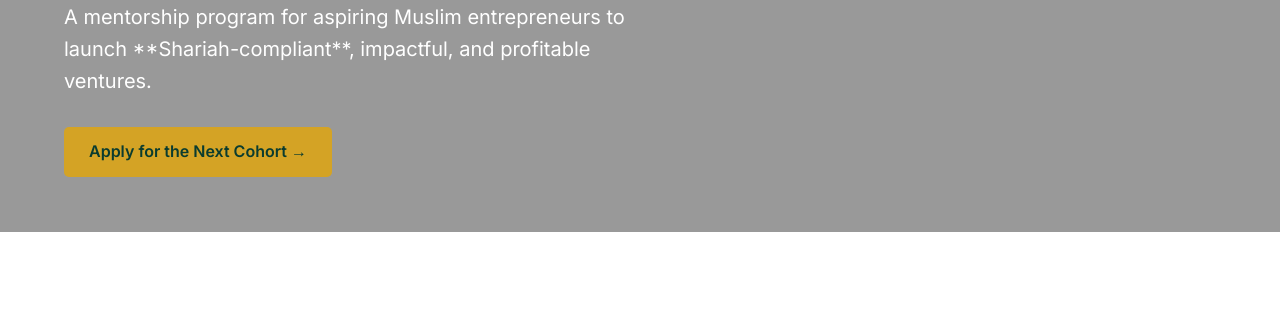
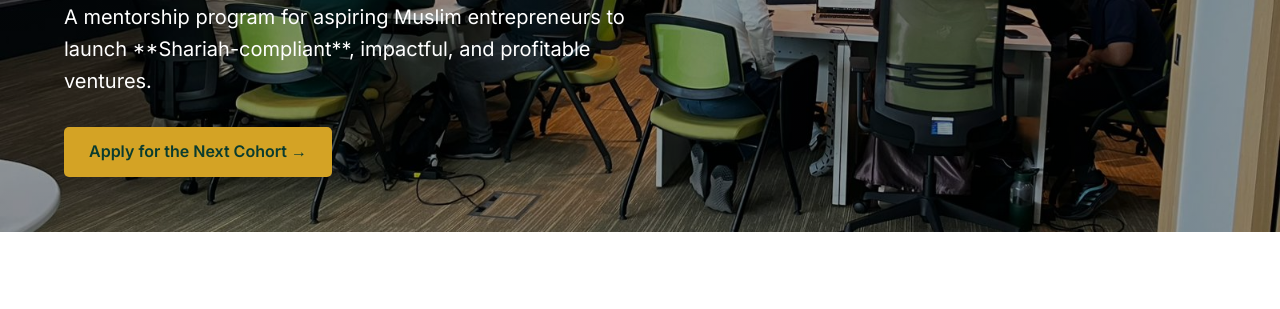
Before and after one commit to yfantehnial/barakah-business.github.io, a plain HTML site: page index.html in a window 1280 px wide. Shown: the part 316-625 px from the top of the page. Drawn offline with Linux system fonts and the light colour scheme.

Commit message:
Fix hero section background image path
Updated the background image path for the hero section.

```diff
--- a/style.css
+++ b/style.css
@@ -70,7 +70,7 @@ body {
 /* --- HERO SECTION --- */
 .hero {
     /* UPDATED: Path now points up one level, then into the 'images' folder */
-    background: linear-gradient(rgba(0, 0, 0, 0.4), rgba(0, 0, 0, 0.4)), url('../images/your-hero-image.jpg') no-repeat center center/cover;
+    background: linear-gradient(rgba(0, 0, 0, 0.4), rgba(0, 0, 0, 0.4)), url('your-hero-image.jpg') no-repeat center center/cover;
     height: 60vh;
     display: flex;
     align-items: center;
```
